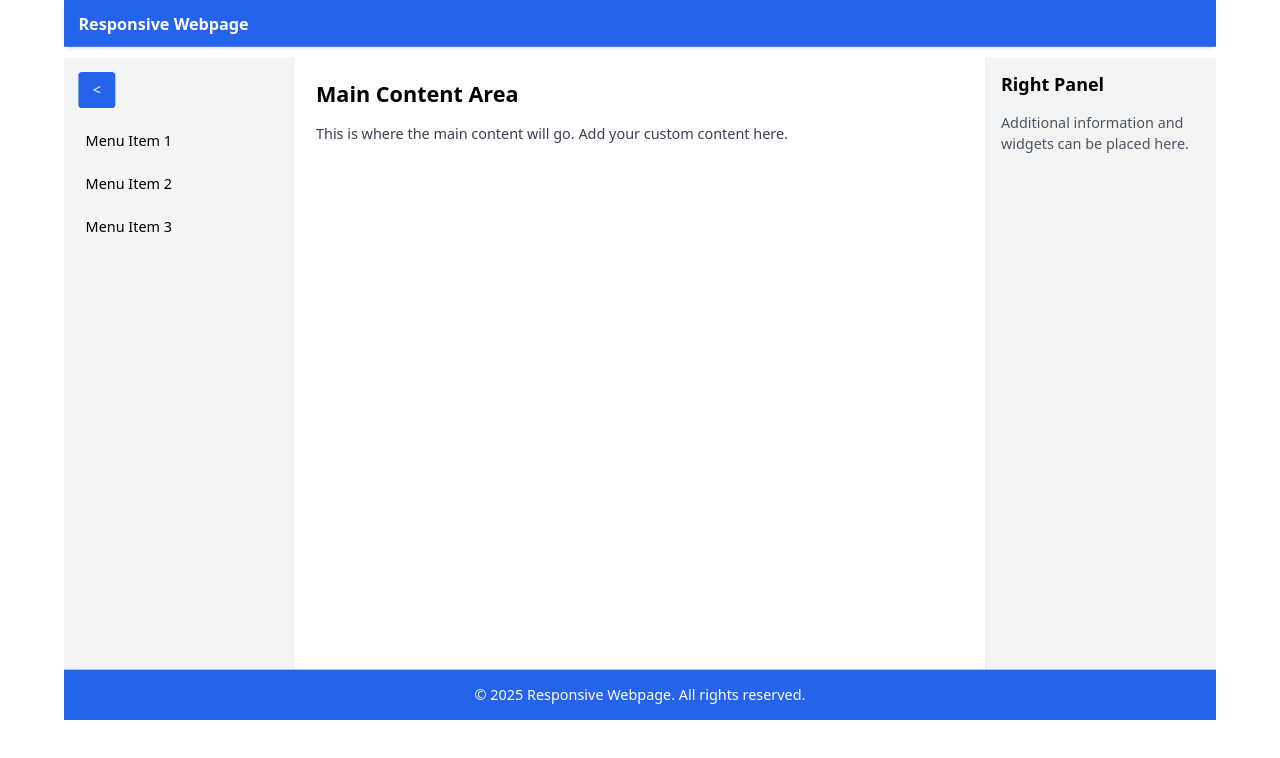
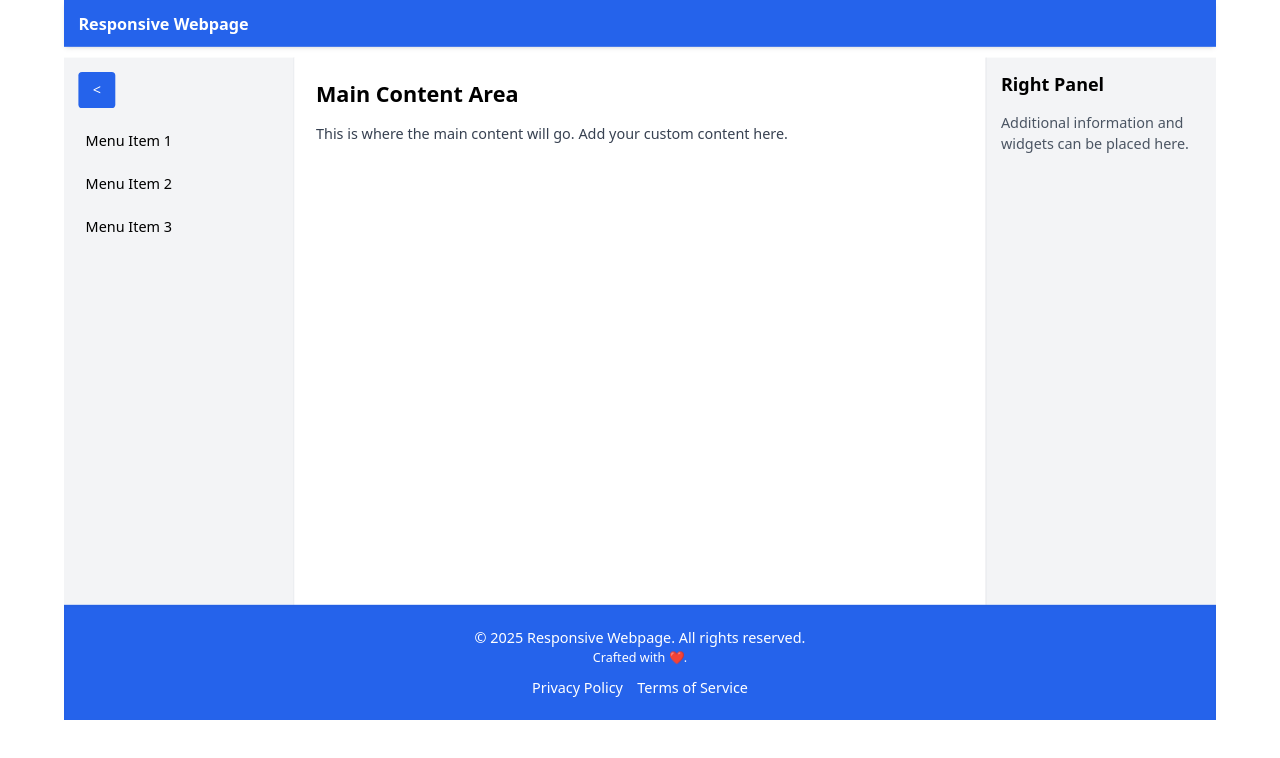
Before and after one commit to vasusharma-code/proj, a React (Create React App) app in the folder frontend/: page / in a window 1280 px wide. Shown: the top 758 px of the page. Built offline with nearby package versions, Linux system fonts and the light colour scheme.

Commit message:
Update Footer.js

```diff
--- a/frontend/src/components/Footer.js
+++ b/frontend/src/components/Footer.js
@@ -1,7 +1,16 @@
+import React from "react";
+
 const Footer = () => (
-    <footer className="bg-blue-600 text-white text-center py-4">
-      <p>&copy; 2025 Responsive Webpage. All rights reserved.</p>
-    </footer>
-  );
+  <footer className="bg-blue-600 text-white text-center py-6 mt-auto shadow-inner">
+    <p>&copy; 2025 Responsive Webpage. All rights reserved.</p>
+    <p className="text-sm">
+      Crafted with ❤️.
+    </p>
+    <div className="flex justify-center space-x-4 mt-3">
+      <a href="#" className="hover:underline">Privacy Policy</a>
+      <a href="#" className="hover:underline">Terms of Service</a>
+    </div>
+  </footer>
+);
 
-  export default Footer;
+export default Footer;
```
